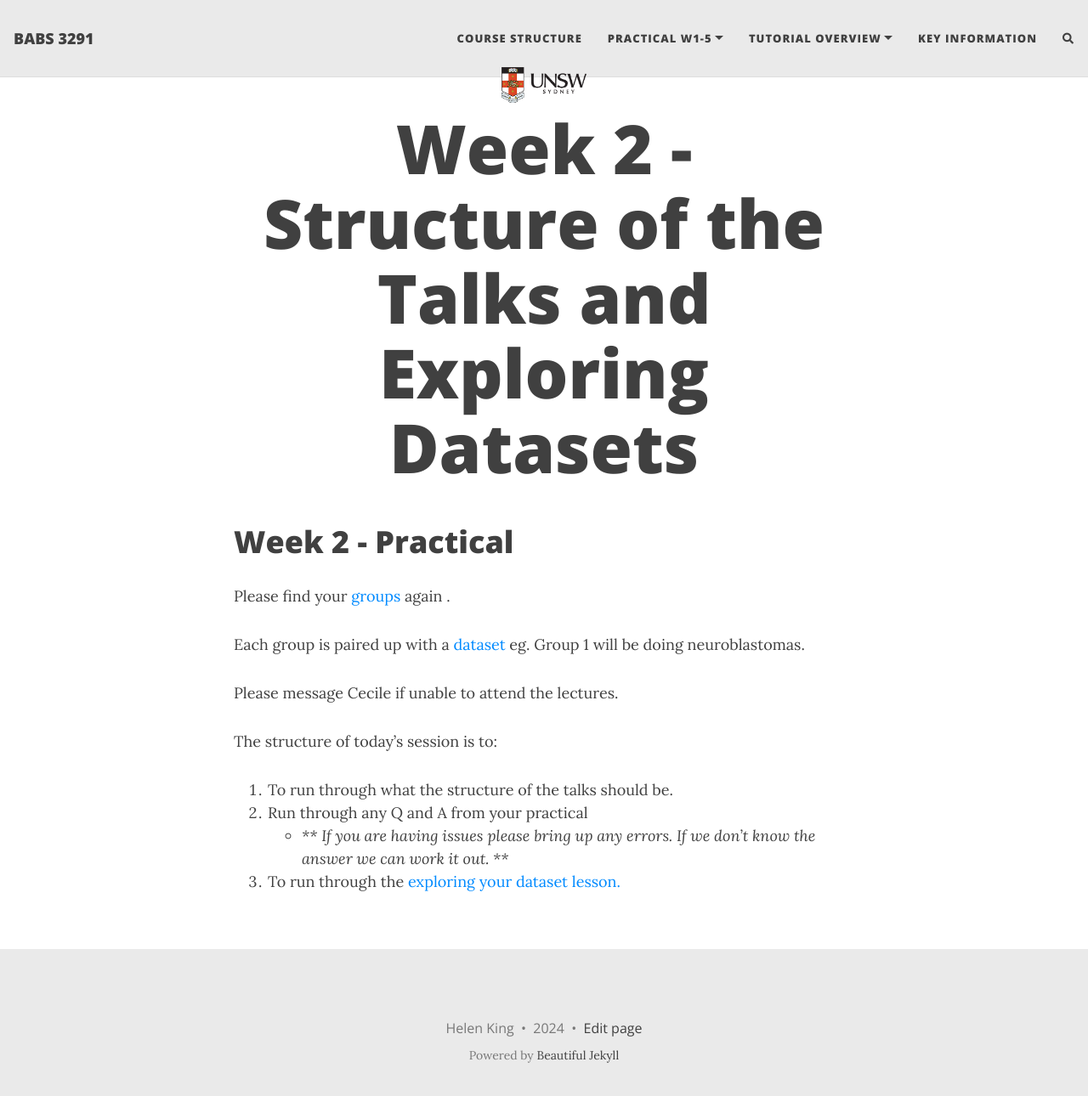
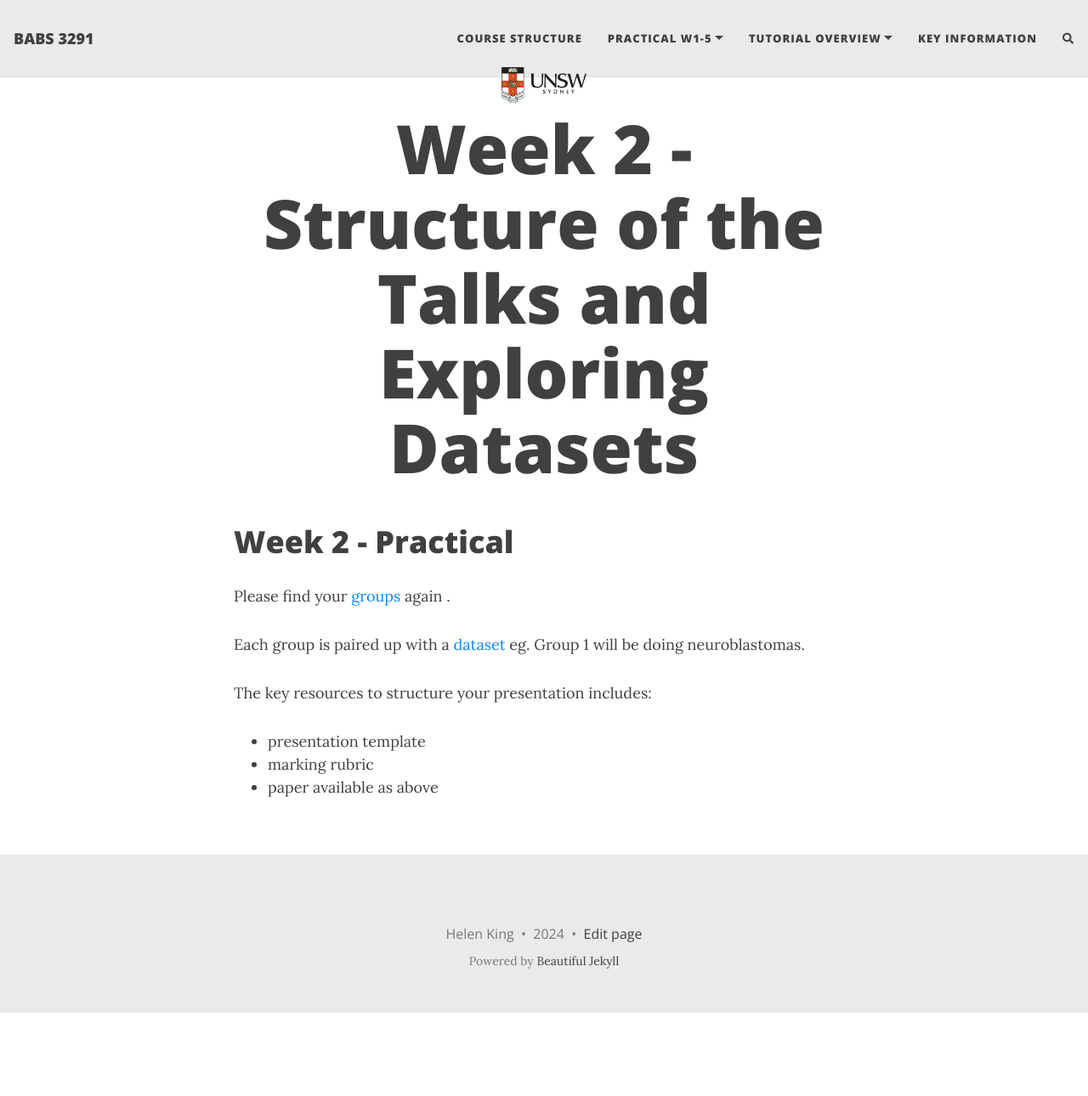
Before and after one commit to theheking/babs-rna-seq-2024, a Jekyll site: the page built from tutorial_overview/week2.md, in a window 1280 px wide and 1303 px high. Shown: the top 1290 px of the window at 85% size. Built offline with Jekyll 4.4.1, drawn with Linux system fonts in a browser that asks for light colours; nearby versions of some CDN libraries; comment, search, counter and statistics services are not loaded.

Commit message:
Update week2.md

```diff
--- a/tutorial_overview/week2.md
+++ b/tutorial_overview/week2.md
@@ -6,15 +6,11 @@ title: Week 2 - Structure of the Talks and Exploring Datasets
 Week 2 - Practical
 =====================
 
-Please find your [groups](https://theheking.github.io/babs-rna-seq/key_info/) again .
+Please find your [groups](https://theheking.github.io/babs-rna-seq-2024/key_info/) again .
 
-Each group is paired up with a [dataset](https://theheking.github.io/babs-rna-seq/practical_overview/sample_datasets/) eg. Group 1 will be doing neuroblastomas.
+Each group is paired up with a [dataset](https://theheking.github.io/babs-rna-seq-2024/practical_overview/sample_datasets/) eg. Group 1 will be doing neuroblastomas.
 
-Please message Cecile if unable to attend the lectures.
-
-The structure of today's session is to:
-
-1. To run through what the structure of the talks should be.
-2. Run through any Q and A from your practical
-- *** If you are having issues please bring up any errors. If we don't know the answer we can work it out. ***
-3. To run through the [exploring your dataset lesson.](https://theheking.github.io/babs-rna-seq/practical_overview/Week2_Exploring_Dataset/)
+The key resources to structure your presentation includes:
+- presentation template
+- marking rubric
+- paper available as above
```
